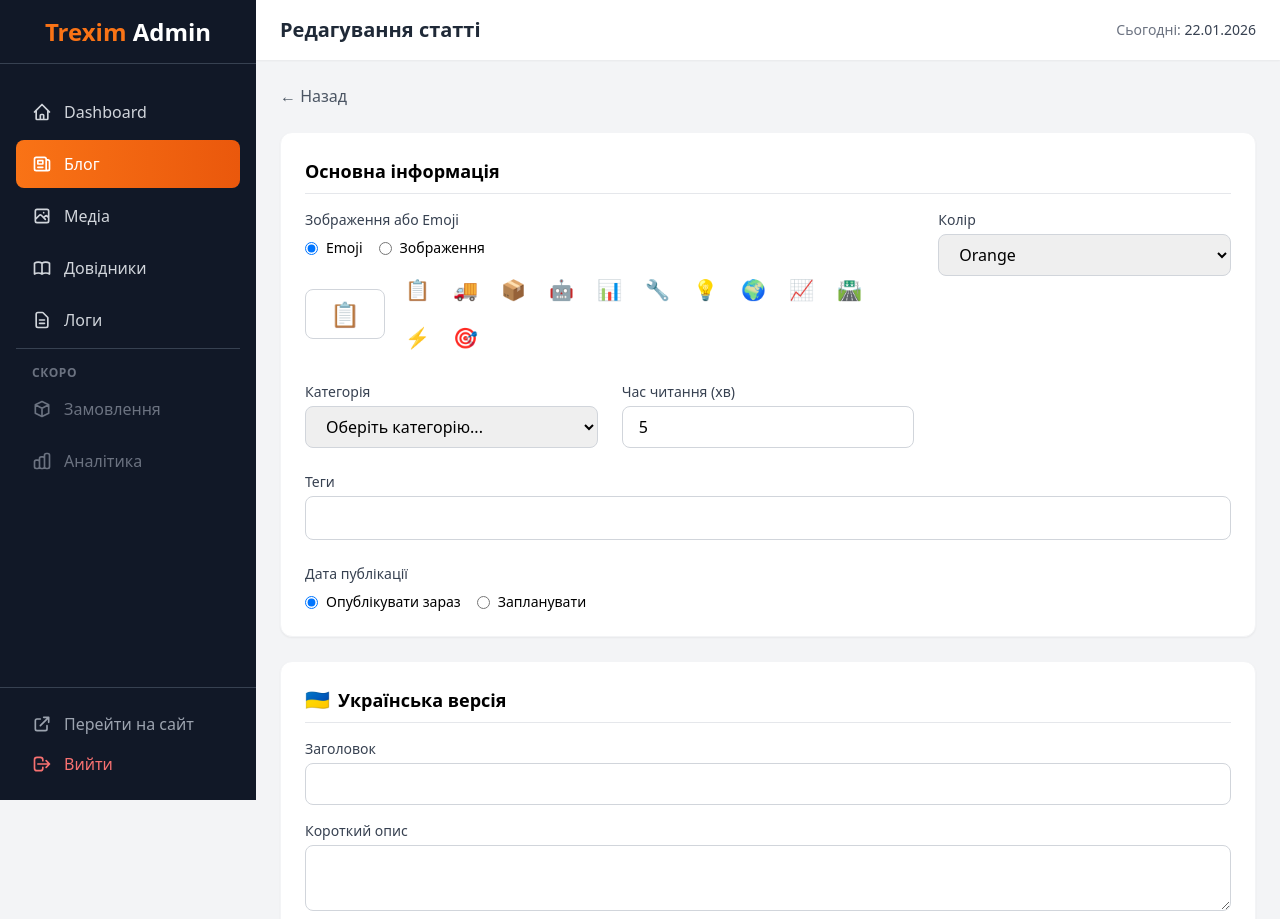
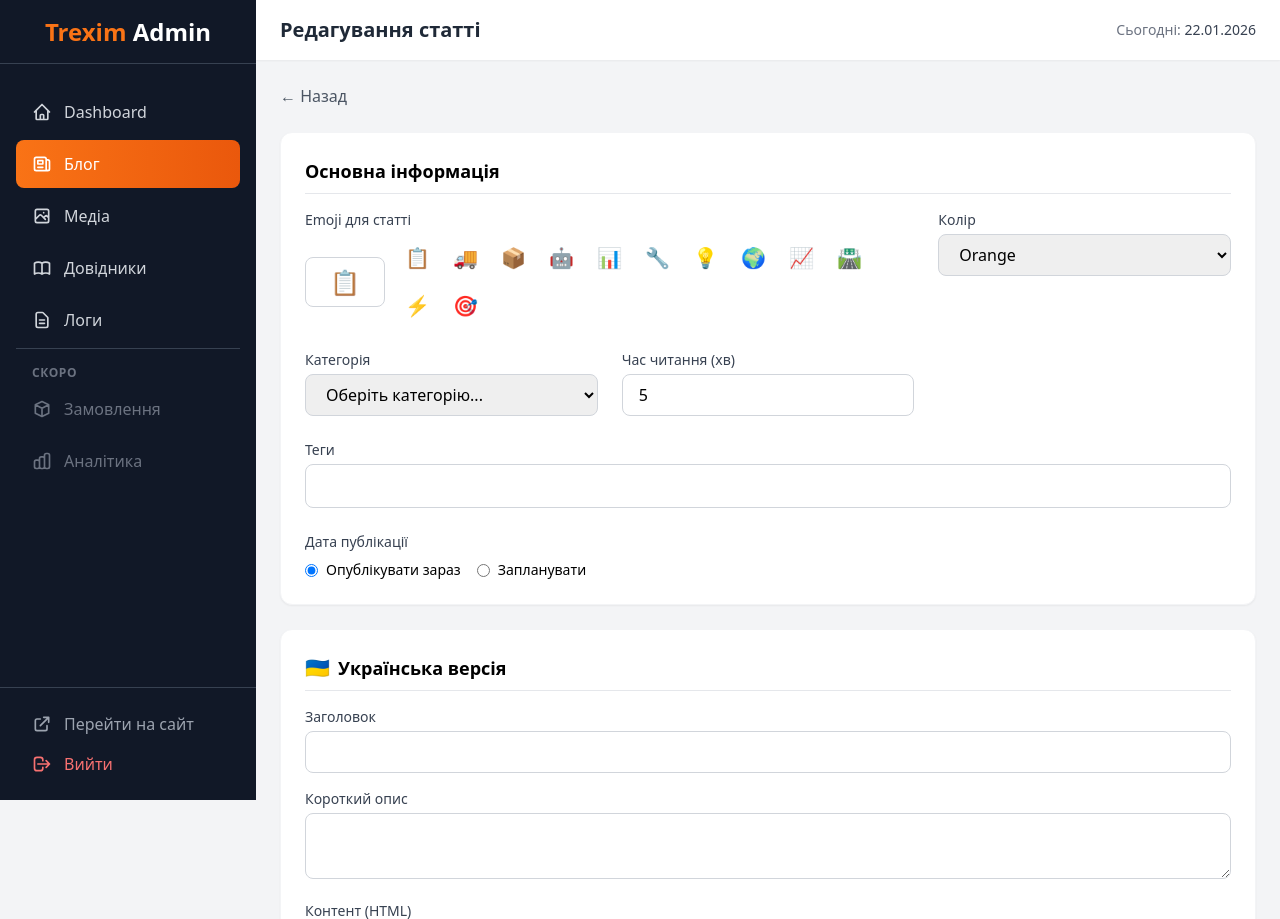
Before and after one commit to Taras732/trexim_v4, a FastAPI app: template app/templates/admin/blog_form.html in a window 1280 px wide. Shown: the top 919 px of the page. Run offline with FastAPI, Linux system fonts and the light colour scheme; the template is opened without the code that fills it, so the values that code supplies are empty; some libraries are stand-ins or nearby versions.

Commit message:
Remove image upload functionality from blog admin
- Simplify blog form to use emoji only
- Remove cover_image handling from routes
- Remove media import from admin routes
- Will revisit Cloudinary integration later

Co-Authored-By: Claude Opus 4.5 <noreply@anthropic.com>

```diff
--- a/app/templates/admin/blog_form.html
+++ b/app/templates/admin/blog_form.html
@@ -32,22 +32,9 @@
                 </div>
                 {% endif %}
 
-                <!-- Image or Emoji -->
+                <!-- Emoji Picker -->
                 <div class="md:col-span-2">
-                    <label class="block text-sm font-medium text-gray-700 mb-2">Зображення або Emoji</label>
-                    <div class="flex gap-4">
-                        <label class="flex items-center">
-                            <input type="radio" name="image_type" value="emoji" x-model="imageType" class="mr-2">
-                            <span class="text-sm">Emoji</span>
-                        </label>
-                        <label class="flex items-center">
-                            <input type="radio" name="image_type" value="image" x-model="imageType" class="mr-2">
-                            <span class="text-sm">Зображення</span>
-                        </label>
-                    </div>
-
-                    <!-- Emoji Picker -->
-                    <div x-show="imageType === 'emoji'" class="mt-3">
+                    <label class="block text-sm font-medium text-gray-700 mb-2">Emoji для статті</label>
                     <div class="flex items-center gap-3">
                         <input type="text" name="emoji" x-model="emoji"
                                class="w-20 px-4 py-2 border border-gray-300 rounded-lg text-2xl text-center focus:ring-2 focus:ring-orange-500">
@@ -57,18 +44,6 @@
                                         class="w-10 h-10 text-xl hover:bg-gray-100 rounded-lg transition"
                                         x-text="e"></button>
                             </template>
-                            </div>
-                        </div>
-                    </div>
-
-                    <!-- Image Upload -->
-                    <div x-show="imageType === 'image'" class="mt-3">
-                        <div class="flex items-center gap-4">
-                            <input type="file" name="cover_image" accept="image/*"
-                                   class="text-sm text-gray-500 file:mr-4 file:py-2 file:px-4 file:rounded-lg file:border-0 file:text-sm file:font-medium file:bg-orange-50 file:text-orange-700 hover:file:bg-orange-100">
-                            {% if post and post.uk.image %}
-                            <span class="text-sm text-gray-500">Поточне: {{ post.uk.image }}</span>
-                            {% endif %}
                         </div>
                     </div>
                 </div>
@@ -259,7 +234,6 @@ function blogForm() {
     };
 
     return {
-        imageType: '{{ "image" if post and post.uk.image else "emoji" }}',
         emoji: '{{ post.uk.emoji if post else "📋" }}',
         popularEmojis: ['📋', '🚚', '📦', '🤖', '📊', '🔧', '💡', '🌍', '📈', '🛣️', '⚡', '🎯'],
 
--- a/app/templates/pages/blog_post.html
+++ b/app/templates/pages/blog_post.html
@@ -39,15 +39,9 @@
 <!-- Article Image -->
 <section class="relative -mt-8 px-6">
     <div class="max-w-4xl mx-auto">
-        {% if post.image %}
-        <div class="h-64 md:h-96 rounded-3xl overflow-hidden shadow-2xl">
-            <img src="{{ post.image }}" alt="{{ post.title }}" class="w-full h-full object-cover">
-        </div>
-        {% else %}
         <div class="h-64 md:h-96 bg-gradient-to-br from-{{ post.color }}-500 to-{{ post.color }}-600 rounded-3xl flex items-center justify-center shadow-2xl">
             <div class="text-9xl">{{ post.emoji }}</div>
         </div>
-        {% endif %}
     </div>
 </section>
 
```
Also changed, not shown: app/admin/routes.py (+5 -45 lines). Lines whose indentation alone changed are shown as unchanged.
